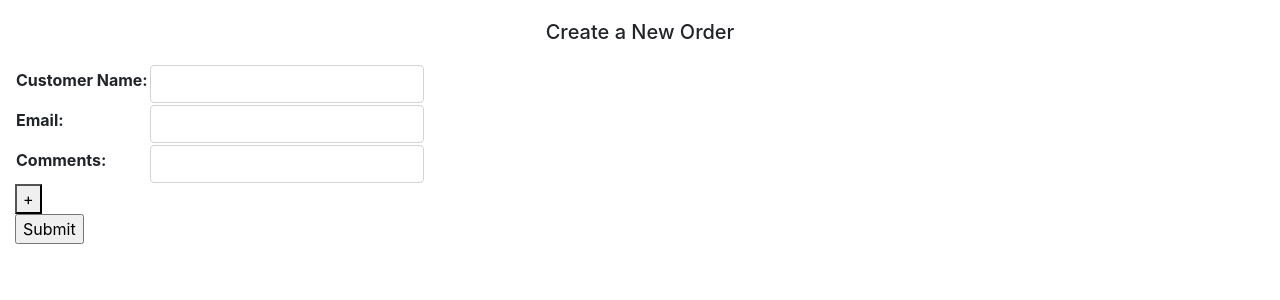
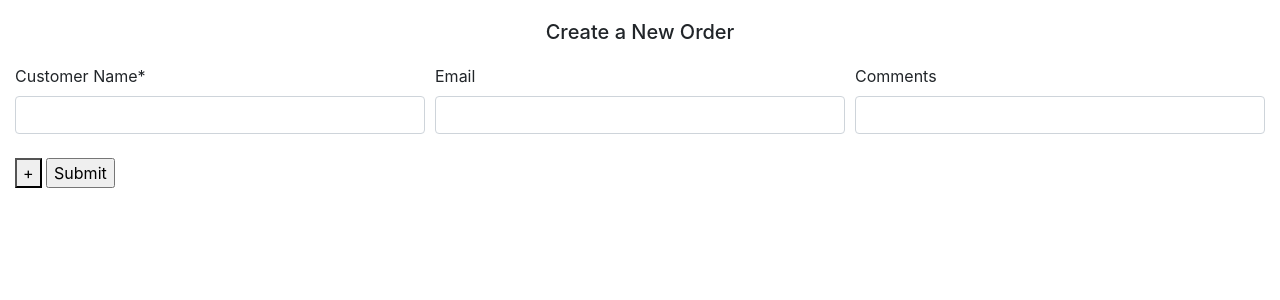
Before and after one commit to nkvamaks/oligoshell, a Django app: template oligoshell/templates/oligoshell/order_create.html in a window 1280 px wide. Shown: the part 130-430 px from the top of the page. Run offline with Django 3.2, Linux system fonts and the light colour scheme; tables that the repository leaves empty hold one stand-in row (values such as "Sample post"); the template is opened without the code that fills it: values that come from a table or form of the project are taken from there, most other values are stand-ins (such as "Sample title", 1, 10 or a date in 2020); some libraries are stand-ins or nearby versions.

Commit message:
Add dynamic Order form

```diff
--- a/oligoshell/forms.py
+++ b/oligoshell/forms.py
@@ -40,8 +40,8 @@
 
 class SequenceInline(InlineFormSetFactory):
     model = models.Sequence
-    fields = ['seq_name', 'sequence']
-    factory_kwargs = {'extra': 1, 'max_num': None, 'can_delete': True}
+    fields = ['seq_name', 'sequence', 'scale', 'appearance_requested', 'purification_requested']
+    factory_kwargs = {'extra': 1, 'max_num': None, 'can_delete': False}
 
 
 class OrderForm(forms.ModelForm):
--- a/oligoshell/templates/oligoshell/order_create.html
+++ b/oligoshell/templates/oligoshell/order_create.html
@@ -1,4 +1,6 @@
 {% extends 'layout/basic.html' %}
+
+{% load crispy_forms_tags %}
 
 {% block title %}Create Order{% endblock %}
 
@@ -6,21 +8,56 @@
     <div class="container-fluid">
         <h5 class="p-1 mb-1 mt-3 mb-3" align="center">Create a New Order</h5>
 
-        <form action="." method="post">
+        <form id="form-container" action="." method="post">
             {% csrf_token %}
-            <table>
-                {{ form.as_table }}
-            </table>
+
+        <div class="form-row">
+            <div class="form-group col-md-4 mb-2">
+                {{ form.customer|as_crispy_field }}
+            </div>
+            <div class="form-group col-md-4 mb-2">
+                {{ form.email|as_crispy_field }}
+            </div>
+            <div class="form-group col-md-4 mb-2">
+                {{ form.comments|as_crispy_field }}
+            </div>
+        </div>
+
+
             {% for formset in inlines %}
-                <div id="sequence-form">
+                {{ formset.management_form }}
+
                 {% for subform in formset.forms %}
-                    <table>
-                        {{ subform.as_table }}
-                    </table>
+                    <div id="sequence-form">
+
+                        <div class="form-row">
+                            <div class="form-group col-md-2 mb-2">
+                                {{ subform.seq_name|as_crispy_field }}
+                            </div>
+                            <div class="form-group col-md-6 mb-2">
+                                {{ subform.sequence|as_crispy_field }}
+                            </div>
+                            <div class="form-group col-md-1 mb-2">
+                                {{ subform.scale|as_crispy_field }}
+                            </div>
+                            <div class="form-group col-md-1 mb-2">
+                                {{ subform.appearance_requested|as_crispy_field }}
+                            </div>
+                            <div class="form-group col-md-2 mb-2">
+                                {{ subform.purification_requested|as_crispy_field }}
+                            </div>
+
+
+                        </div>
+
+
+
+<!--                        <table>-->
+<!--                            {{ subform | crispy }}-->
+<!--                        </table>-->
+                    </div>
                 {% endfor %}
-                <button id="add-form" type="button">+</button>
-                {{ formset.management_form }}
-                </div>
+            <button id="add-form" type="button">+</button>
             {% endfor %}
             <input type="submit" value="Submit" class="submit"/>
         </form>
@@ -29,10 +66,25 @@
 
     <script>
         let sequenceForm = document.querySelectorAll("#sequence-form")
-        let addButton = document.querySelectorAll("#add-form")
-        let totalForms = document.querySelector("#id_form-TOTAL_FORMS")
+        let addButton = document.querySelector("#add-form")
+        let totalForms = document.querySelector("#id_sequences-TOTAL_FORMS")
+        let container = document.querySelector("#form-container")
         let formNum = sequenceForm.length-1
-        window.alert(formNum)
+
+        addButton.addEventListener('click', addForm)
+
+        function addForm(e) {
+        e.preventDefault()
+
+        let newForm = sequenceForm[0].cloneNode(true)       //Clone the sequence form
+        let pattern = RegExp('sequences-(\\d)+-','g')       //Regex to find all instances of the form number
+        formNum++                                           //Increment the form number
+
+        newForm.innerHTML = newForm.innerHTML.replace(pattern, `sequences-${formNum}-`)
+
+        container.insertBefore(newForm, addButton) //Insert the new form at the end of the list of forms
+        totalForms.setAttribute('value', `${formNum+1}`) //Increment the number of total forms in the management form
+}
     </script>
 
 {% endblock %}
```
Also changed, not shown: oligoshell/views.py (+0 -7 lines), oligoshell/migrations/0001_initial.py (deleted), oligoshell/migrations/0002_auto_20200823_2131.py (deleted), oligoshell/migrations/0003_auto_20200825_1813.py (deleted), oligoshell/migrations/0004_auto_20200826_2005.py (deleted), oligoshell/migrations/0005_auto_20200826_2137.py (deleted), oligoshell/migrations/0006_auto_20200826_2142.py (deleted), oligoshell/migrations/0007_sequence_synthesized.py (deleted), oligoshell/migrations/0008_remove_sequence_synthesized.py (deleted), oligoshell/migrations/0009_sequence_synthesized.py (deleted), oligoshell/migrations/0010_auto_20201015_2023.py (deleted), oligoshell/templates/oligoshell/order_create_del.html (renamed from oligoshell/templates/oligoshell/order_create_bak.html), oligoshell/templates/oligoshell/sequence_formset_del.html (renamed from oligoshell/templates/oligoshell/sequence_formset.html), 1 other file.
